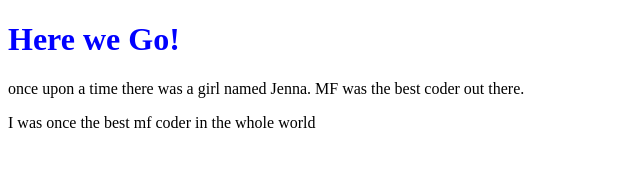
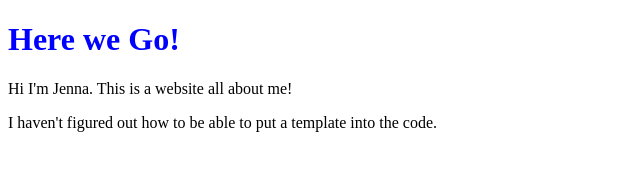
Before and after one commit to JennaKvasnovsky/HTML_WEBSITE, a plain HTML site: page index.html in a window 1280 px wide. Shown: the whole page, without its empty margins (0-640 px from the left). Drawn offline with Linux system fonts and the light colour scheme.

Commit message:
Update index.html

```diff
--- a/index.html
+++ b/index.html
@@ -6,7 +6,7 @@
 <body>
     <h1 style="color: blue;">Here we Go!</h1>
 
-    <p>once upon a time there was a girl named Jenna. MF was the best coder out there. </p>
-    <p>I was once the best mf coder in the whole world</p>
+    <p> Hi I'm Jenna. This is a website all about me!  </p>
+    <p> I haven't figured out how to be able to put a template into the code.</p>
 </body>
 </html>
```
